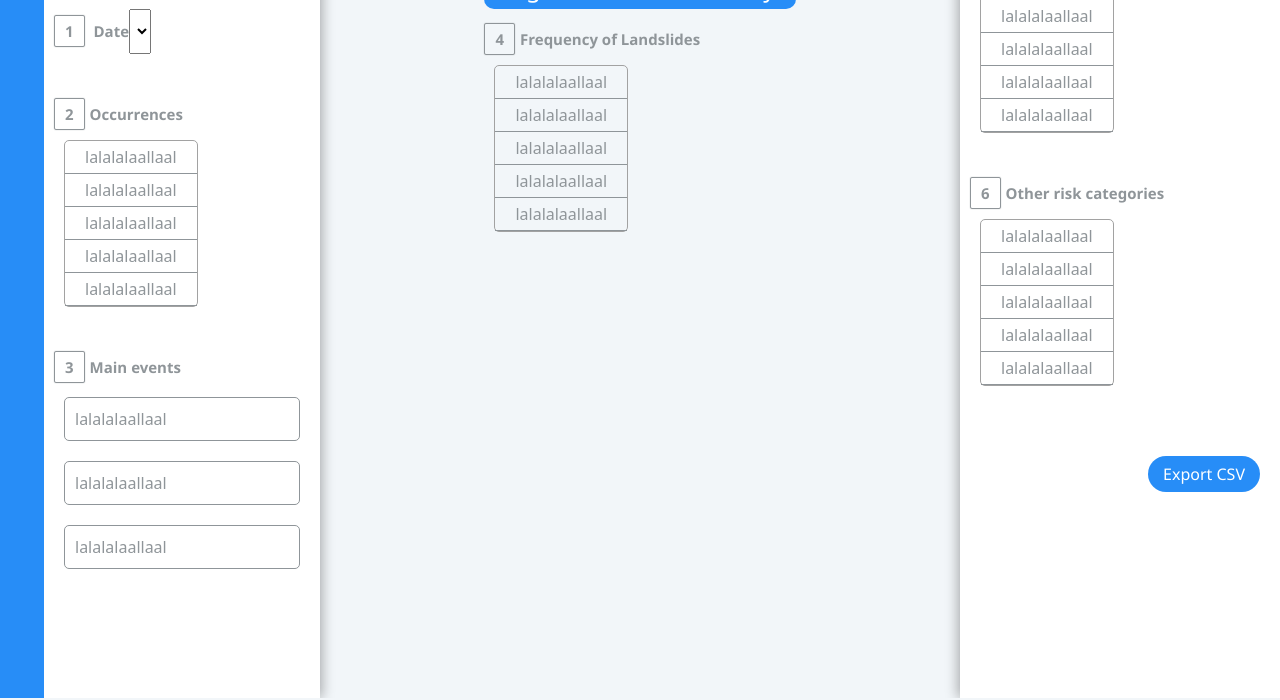
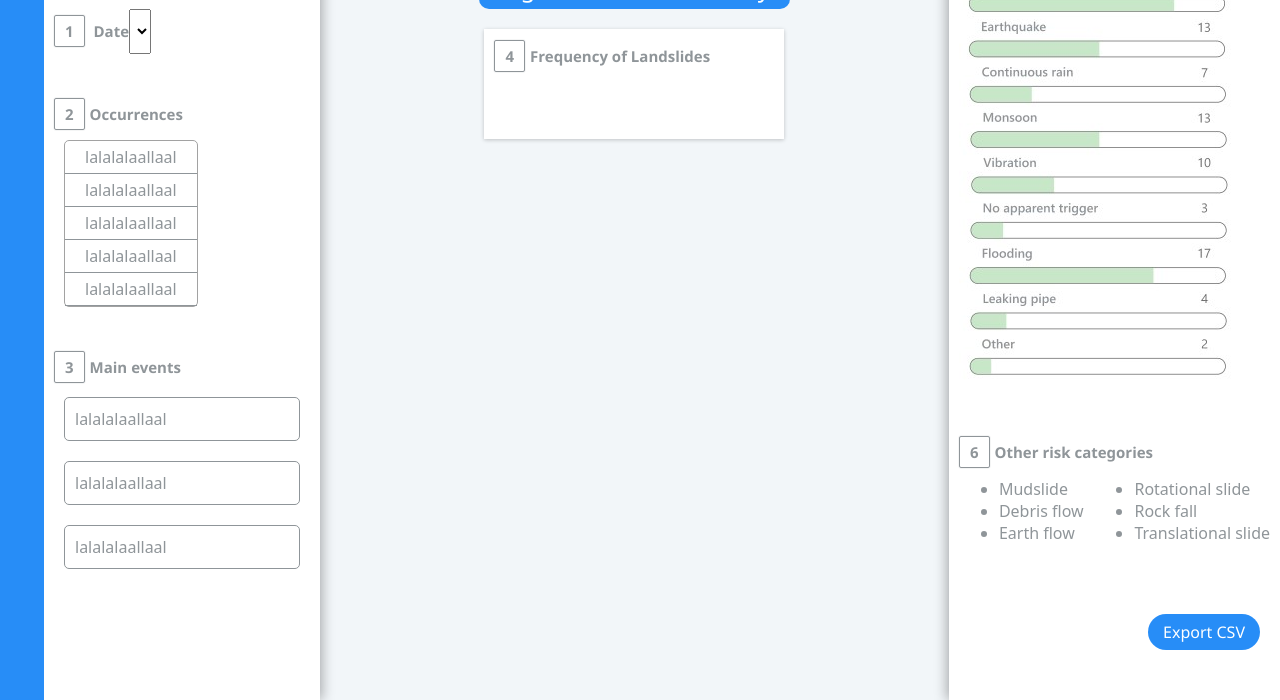
Before and after one commit to tiagosousac/landslides-nsa, a plain HTML site: page frontend/main.html in a window 1280 px wide. Shown: the part 102-802 px from the top of the page. Drawn offline with Linux system fonts and the light colour scheme.

Commit message:
meu deus

```diff
--- a/frontend/main.html
+++ b/frontend/main.html
@@ -48,14 +48,9 @@
                 <h2 class="map-title">Algeria landslide history</h2>
                 <div class="map"></div>
                 <div class="section frequency">
-                    <h2><span>4</span>Frequency of Landslides</h2>
-                    <ul>
-                        <li>lalalalaallaal</li>
-                        <li>lalalalaallaal</li>
-                        <li>lalalalaallaal</li>
-                        <li>lalalalaallaal</li>
-                        <li>lalalalaallaal</li>
-                    </ul>
+                    <div class="landslides-graph-freq">
+                        <h2><span>4</span>Frequency of Landslides</h2>
+                    </div>
                 </div>
             </div>
         </section>
@@ -63,22 +58,17 @@
             <div class="menu">
                 <div class="section lands-by-cause">
                     <h2><span>5</span>Landslides by cause</h2>
-                    <ul>
-                        <li>lalalalaallaal</li>
-                        <li>lalalalaallaal</li>
-                        <li>lalalalaallaal</li>
-                        <li>lalalalaallaal</li>
-                        <li>lalalalaallaal</li>
-                    </ul>
+                    <img src="static/img/parameters.jpg" alt="">
                 </div>
-                <div class="section other-risk">
+                <div class="other-risk">
                     <h2><span>6</span>Other risk categories</h2>
                     <ul>
-                        <li>lalalalaallaal</li>
-                        <li>lalalalaallaal</li>
-                        <li>lalalalaallaal</li>
-                        <li>lalalalaallaal</li>
-                        <li>lalalalaallaal</li>
+                        <li>Mudslide</li>
+                        <li>Rotational slide</li>
+                        <li>Debris flow</li>
+                        <li>Rock fall</li>
+                        <li>Earth flow</li>
+                        <li>Translational slide</li>
                     </ul>
                 </div>
             </div>
--- a/frontend/static/style/style.css
+++ b/frontend/static/style/style.css
@@ -1,6 +1,6 @@
 body {
     margin: 0;
-    height: 100vh;
+    height: -webkit-fill-available;
     font-family: 'Segoe UI', sans-serif;
     color: #8F9599;
     background-color: #F2F6F9;
@@ -13,6 +13,7 @@ span {
     border-radius: 2px;
     margin-right: 5px;
     box-shadow: 0px 0px 1px;
+    background-color: white;
 }
 .all-content, .left-content, .date{
     display: flex;
@@ -57,7 +58,7 @@ span {
 .country {
     font-size: 30px;
 }
-.section h2 {
+.section h2, .other-risk h2 {
     font-weight: bold;
     font-size: 15px;
 }
@@ -69,7 +70,7 @@ span {
     border-radius: 5px;
     margin-left: 10px;
 }
-.section {
+.section, .other-risk {
     margin-bottom: 50px;
 }
 .section ul li {
@@ -85,6 +86,7 @@ span {
     text-decoration: none;
     float: right;
     margin-right: 20px;
+    margin-bottom: 50px;
 }
 .main-events li {
     margin: 10px;
@@ -101,6 +103,18 @@ span {
     padding: 10px;
     border-radius: 5px;
 }
+.landslides-graph-freq {
+    width: 90%;
+    min-height: 100px;
+    background-color: white;
+    margin: auto;
+    box-shadow: 0px 1px 4px #00000036;
+    padding: 5px 10px;
+}
+.other-risk ul {
+    display: grid;
+    grid: auto-flow / 1fr 1fr;
+}
 /*FONTS*/
 @font-face {
     font-family: "Segoe UI";
```
Also changed, not shown: frontend/static/img/parameters.jpg (added).
